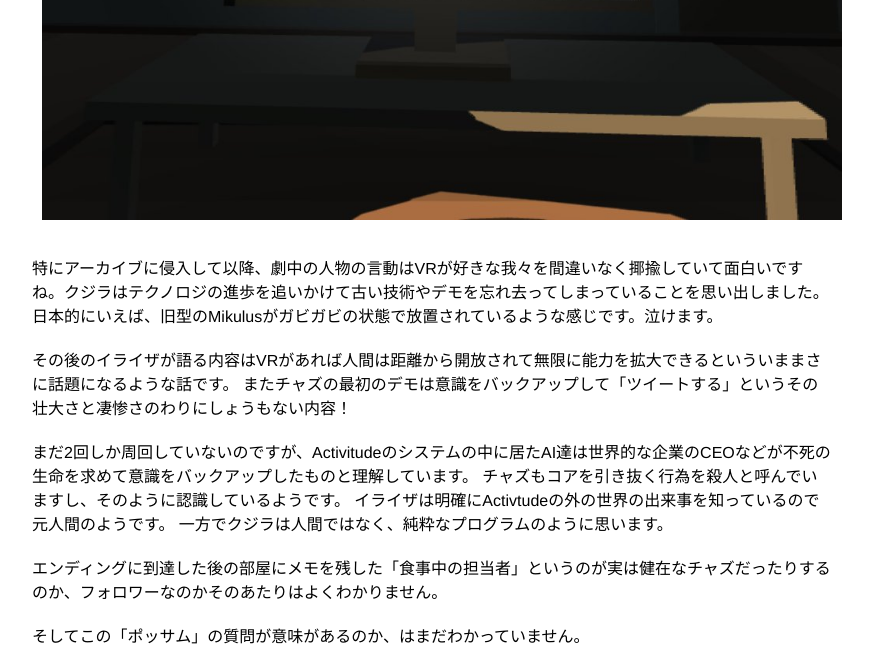
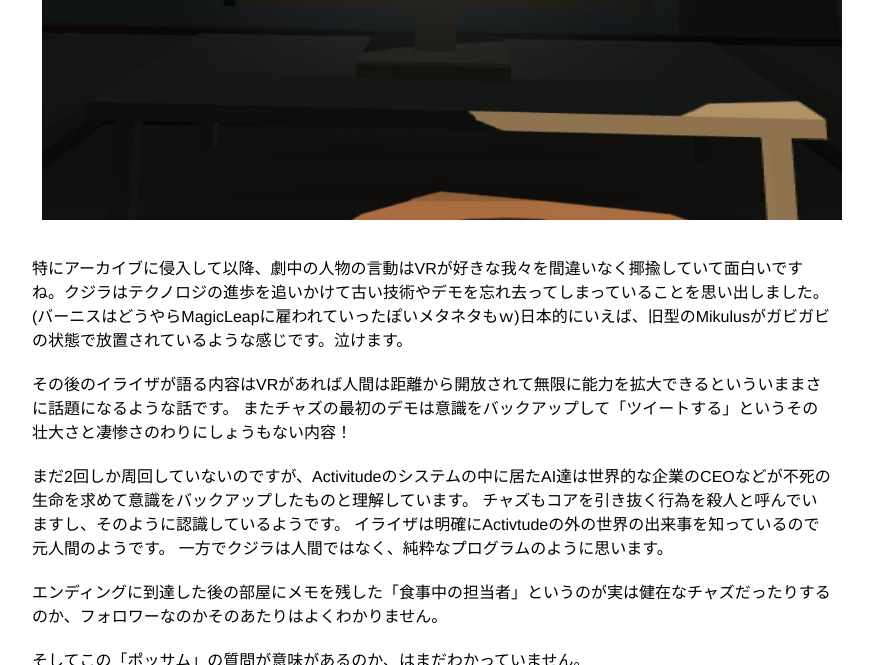
Before and after one commit to yandod/yandod.github.io, a Jekyll site: the page built from _posts/2018-05-15-virtual-virtual-reality.markdown, in a window 1280 px wide and 900 px high, scrolled down 10448 px, cut to the strip 0-665 px from the top of the window. Shown: the whole strip, without its empty margins (208-1081 px from the left). Built offline with Jekyll 4.4.1, drawn with Linux system fonts in a browser that asks for light colours; Markdown is read by kramdown in place of the engine named in the settings; comment, search, counter and statistics services are not loaded.

Commit message:
magic leap

```diff
--- a/_posts/2018-05-15-virtual-virtual-reality.markdown
+++ b/_posts/2018-05-15-virtual-virtual-reality.markdown
@@ -163,7 +163,7 @@ AIが完全に社会を変革し、人間がAIの顧客の為に使役される
 <img src="{{ site.url }}/images/V-VR8.jpg" style="width:100%"/>
 </figure>
 
-特にアーカイブに侵入して以降、劇中の人物の言動はVRが好きな我々を間違いなく揶揄していて面白いですね。クジラはテクノロジの進歩を追いかけて古い技術やデモを忘れ去ってしまっていることを思い出しました。日本的にいえば、旧型のMikulusがガビガビの状態で放置されているような感じです。泣けます。
+特にアーカイブに侵入して以降、劇中の人物の言動はVRが好きな我々を間違いなく揶揄していて面白いですね。クジラはテクノロジの進歩を追いかけて古い技術やデモを忘れ去ってしまっていることを思い出しました。(バーニスはどうやらMagicLeapに雇われていったぽいメタネタもｗ)日本的にいえば、旧型のMikulusがガビガビの状態で放置されているような感じです。泣けます。
 
 その後のイライザが語る内容はVRがあれば人間は距離から開放されて無限に能力を拡大できるといういままさに話題になるような話です。
 またチャズの最初のデモは意識をバックアップして「ツイートする」というその壮大さと凄惨さのわりにしょうもない内容！
```
